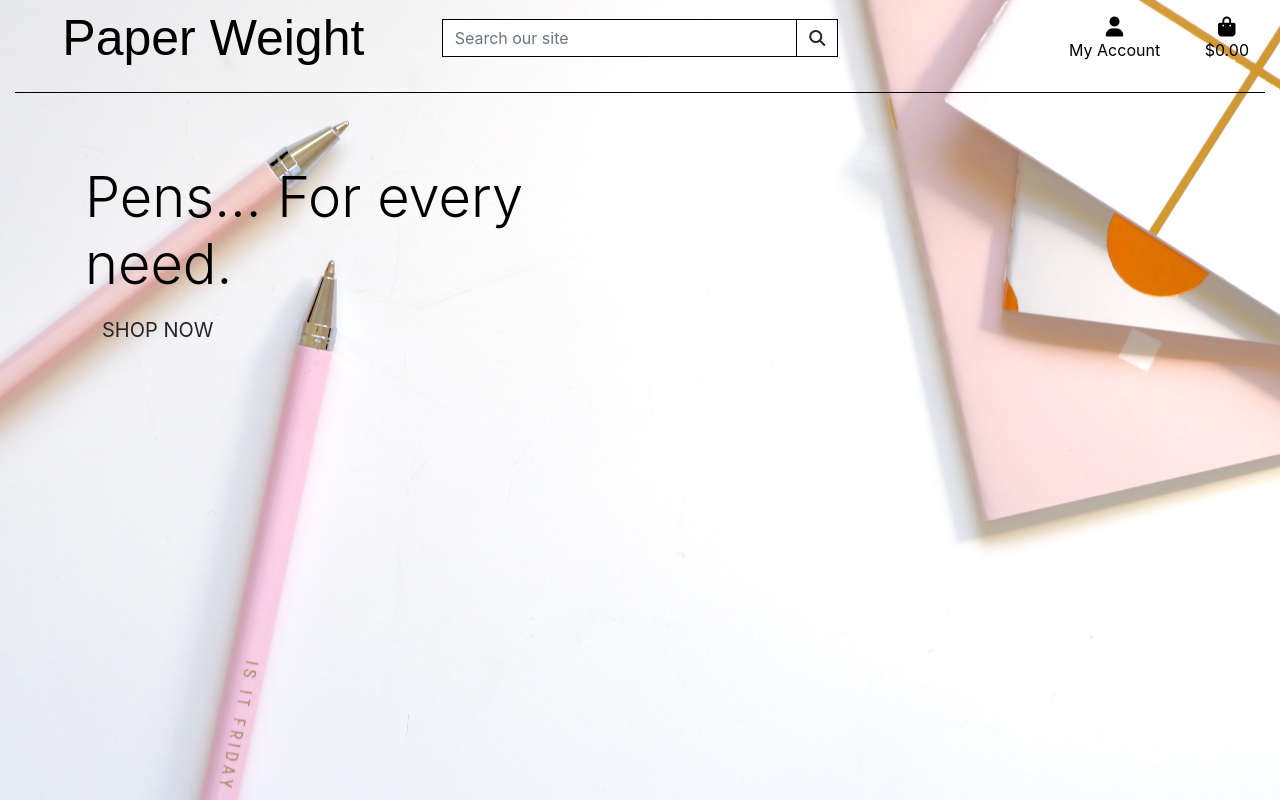
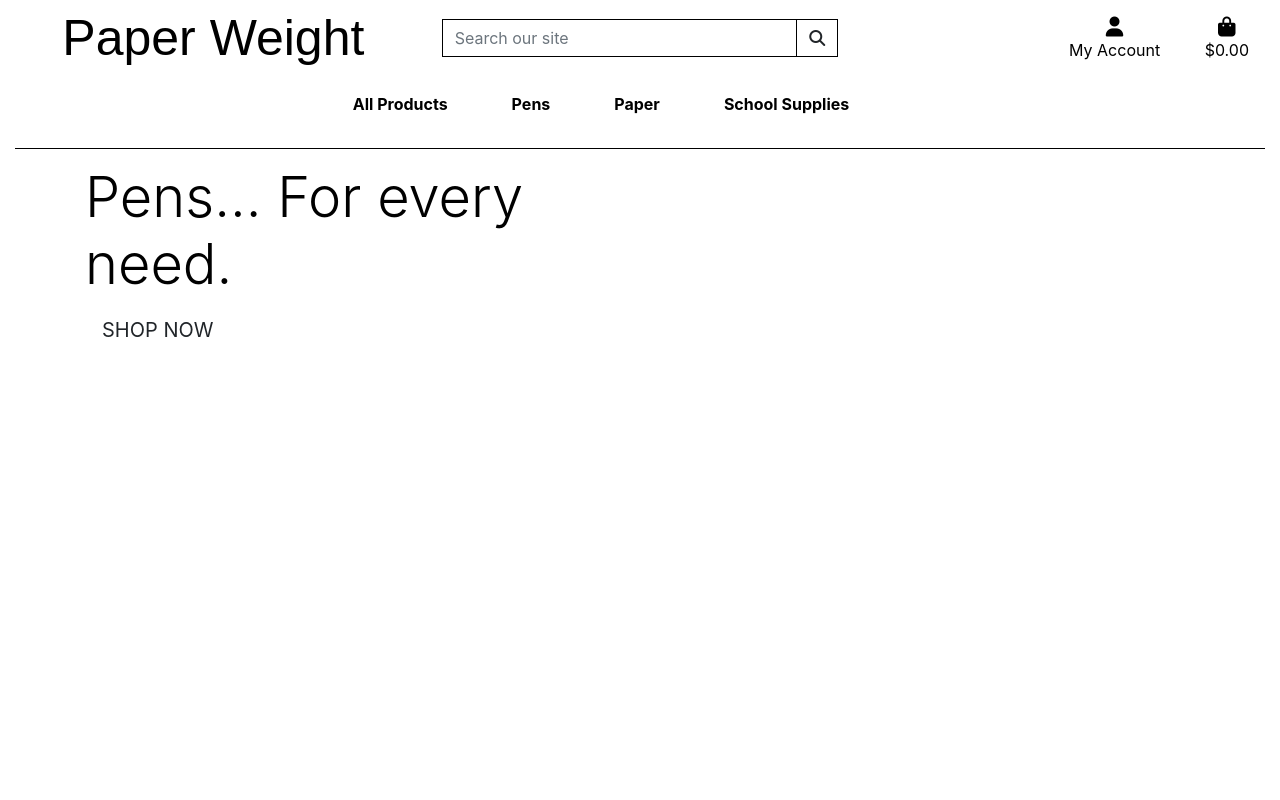
Before and after one commit to Sharpryan20/ci-project-5, a Django app: page / in a window 1280 px wide. Run offline with Django 3.2, Linux system fonts and the light colour scheme; some libraries are stand-ins or nearby versions; some web fonts are replaced.

Commit message:
Added mobile-header and main navbar

```diff
--- a/static/css/base.css
+++ b/static/css/base.css
@@ -1,11 +1,11 @@
 @import url('https://fonts.googleapis.com/css2?family=Splash&display=swap');
 
-body {
+/* body {
     background-color: #ECECEC;
     background: url('/media/hero-img.jpg') no-repeat center center fixed;
     background-size: cover;
     height: calc(100vh - 164px);
-}
+} */
 
 html {
     height: 100%;
--- a/templates/base.html
+++ b/templates/base.html
@@ -104,6 +104,16 @@
                     </li>
                 </ul>
             </div>
+            <div class="row bg-white container-fluid">
+                <nav class="navbar navbar-expand-lg navbar-light w-100">
+                    <button class="navbar-toggler" type="button" data-toggle="collapse" data-target="#main-nav"
+                        aria-controls="main-nav" aria-expanded="false" aria-label="Toggle navigation">
+                        <span class="navbar-toggler-icon"></span>
+                    </button>
+                    {% include 'includes/mobile-top-header.html' %}
+                    {% include 'includes/main-nav.html' %}
+                </nav>
+            </div>
         </div>
         <hr>
     </header>
--- /dev/null
+++ b/templates/includes/main-nav.html
@@ -0,0 +1,52 @@
+<div class="collapse navbar-collapse" id="main-nav">
+    <ul class="navbar-nav w-auto mx-auto">
+        <li class="nav-item dropdown">
+            <a class="font-weight-bold nav-link text-black mr-5" href="#" id="all-products-link"
+                data-toggle="dropdown" aria-haspopup="true" aria-expanded="false">
+                All Products
+            </a>
+            <div class="dropdown-menu border-0" aria-labelledby="all-products-link">
+                <a href="" class="dropdown-item">By Price</a>
+                <a href="" class="dropdown-item ">By Rating</a>
+                <a href="" class="dropdown-item ">By Category</a>
+                <a href="" class="dropdown-item">All Products</a>
+            </div>
+        </li>
+        <li class="nav-item dropdown">
+            <a class="font-weight-bold nav-link text-black mr-5" href="#" id="all-products-link" data-toggle="dropdown"
+                aria-haspopup="true" aria-expanded="false">
+                Pens
+            </a>
+            <div class="dropdown-menu border-0" aria-labelledby="all-products-link">
+                <a href="" class="dropdown-item">Pens</a>
+                <a href="" class="dropdown-item ">Pencils</a>
+                <a href="" class="dropdown-item ">Accessories</a>
+                <a href="" class="dropdown-item">All Products</a>
+            </div>
+        </li>
+        <li class="nav-item dropdown">
+            <a class="font-weight-bold nav-link text-black mr-5" href="#" id="all-products-link" data-toggle="dropdown"
+                aria-haspopup="true" aria-expanded="false">
+                Paper
+            </a>
+            <div class="dropdown-menu border-0" aria-labelledby="all-products-link">
+                <a href="" class="dropdown-item">Paper</a>
+                <a href="" class="dropdown-item ">Notepads / Journals</a>
+                <a href="" class="dropdown-item ">Sketch pads</a>
+                <a href="" class="dropdown-item">All Products</a>
+            </div>
+        </li>
+        <li class="nav-item dropdown">
+            <a class="font-weight-bold nav-link text-black mr-5" href="#" id="all-products-link" data-toggle="dropdown"
+                aria-haspopup="true" aria-expanded="false">
+                School Supplies
+            </a>
+            <div class="dropdown-menu border-0" aria-labelledby="all-products-link">
+                <a href="" class="dropdown-item">Maths</a>
+                <a href="" class="dropdown-item ">Art</a>
+                <a href="" class="dropdown-item ">Accessories</a>
+                <a href="" class="dropdown-item">All Products</a>
+            </div>
+        </li>
+    </ul>
+</div>
```
Also changed, not shown: templates/includes/mobile-top-header.html (added).
